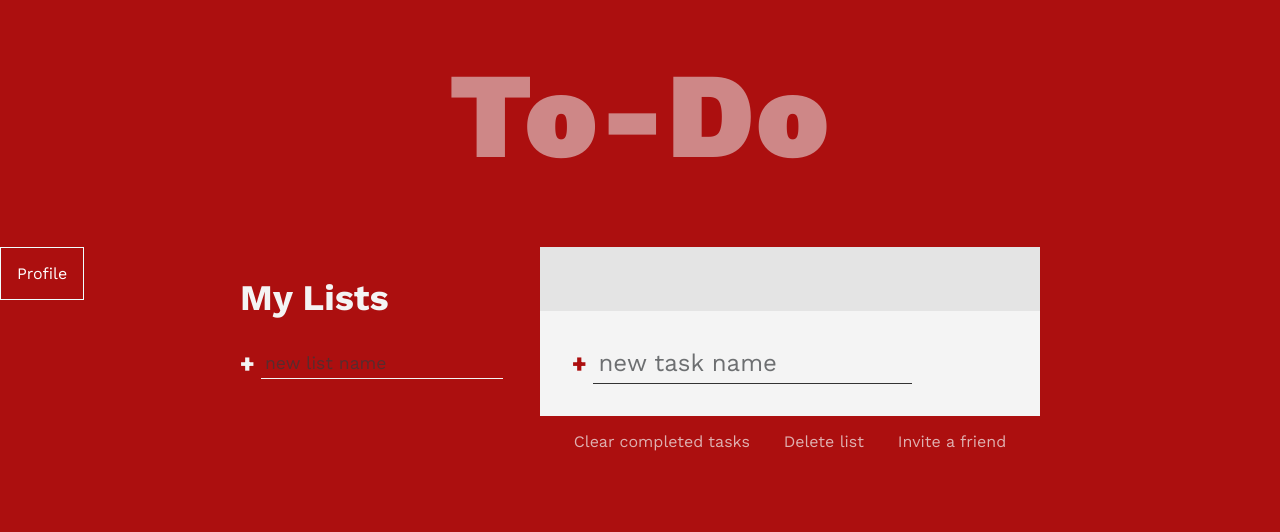
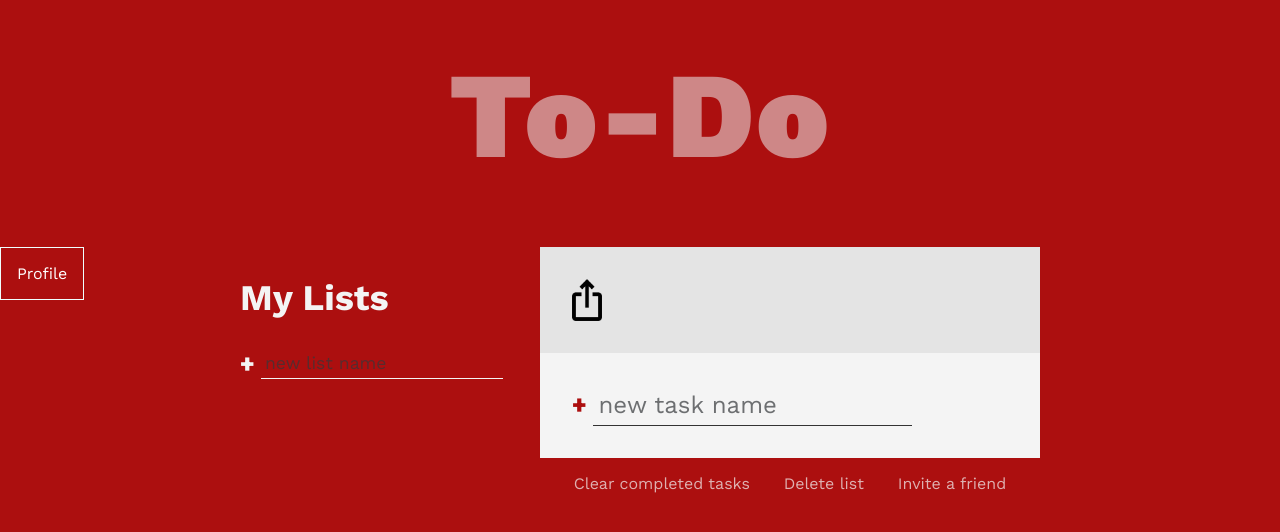
Before and after one commit to mpayton124/To-do-List, a PHP site: page /homepage.html in a window 1280 px wide. Shown: the top 532 px of the page. Run offline with PHP 8.4, Linux system fonts and the light colour scheme.

```diff
--- a/homepage.html
+++ b/homepage.html
@@ -35,6 +35,7 @@
 
   <div class="todo-list" data-list-display-container>
     <div class="todo-header">
+	  <img id = "share-button" src="share.png">
       <h2 class="list-title" data-list-title></h2>
       <p class="task-count" data-list-count></p>
     </div>
--- a/hp_script.js
+++ b/hp_script.js
@@ -10,6 +10,7 @@ const taskTemplate = document.getElementById('task-template')
 const newTaskForm = document.querySelector('[data-new-task-form]')
 const newTaskInput = document.querySelector('[data-new-task-input]')
 const clearCompleteTasksButton = document.querySelector('[data-clear-complete-tasks-button]')
+const shareButton = document.getElementById('share-button');
 
 const LOCAL_STORAGE_LIST_KEY = 'task.lists'
 const LOCAL_STORAGE_SELECTED_LIST_ID_KEY = 'task.selectedListId'
@@ -186,7 +187,7 @@ function clearElement(element) {
   }
 }
 
-/*shareButton.addEventListener('click', e => {
+shareButton.addEventListener('click', e => {
   e.preventDefault();
   const selectedProfile = profiles.find(profile => profile.id === selectedProfileId);
   const otherProfiles = profiles.filter(profile => profile.id !== selectedProfileId);
@@ -204,7 +205,7 @@ function clearElement(element) {
   const shareDialog = document.createElement('div');
   shareDialog.innerHTML = `${sharePrompt}<br>${shareOptions}`;
   document.body.appendChild(shareDialog);
-});*/
+});
 
 function shareList(receiverProfileId, sharedListId) {
   const senderProfile = profiles.find(profile => profile.id === selectedProfileId);
@@ -212,7 +213,7 @@ function shareList(receiverProfileId, sharedListId) {
   const sharedList = senderProfile.lists.find(list => list.id === sharedListId);
   const newSharedList = { ...sharedList, profileId: receiverProfileId };
   receiverProfile.lists.push(newSharedList);
-  saveProfiles();
+  save();
   alert(`List shared with ${receiverProfile.name}`);
   render();
 }
--- a/hp_style.css
+++ b/hp_style.css
@@ -104,30 +104,7 @@ body {
 
 .all-tasks {
   grid-area: lists;
-  overflow-y: auto;
-  max-height: calc(225px); /* Limit the maximum height to ensure it fits within the viewport */
-  margin-right: 25px;
-
 }
-
-::-webkit-scrollbar
-  {
-    width: 15px;
-  }
-
-  ::-webkit-scrollbar-track
-  {
-    background: rgb(173, 58, 58);
-    border-radius: 10px;
-  }
-
-  ::-webkit-scrollbar-thumb
-  {
-    background: rgb(93, 1, 1);
-    border-radius: 10px;
-  }
-
-
 
 .task-list {
   font-size: 1.2rem;
```
